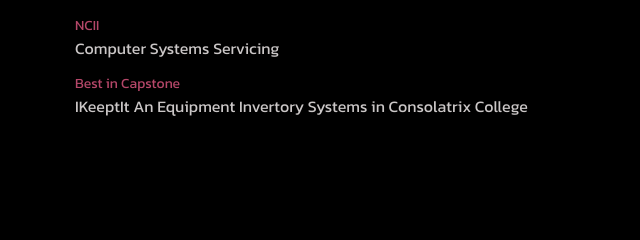
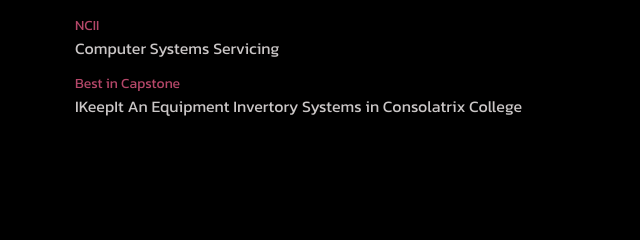
Before and after one commit to LordJamesQuintab/Quintab_MP1, a plain HTML site: page index.html in a window 1280 px wide. Both pictures are taken after a click on the element "Qualification". Shown: the part 1154-1394 px from the top of the page, 495-1135 px from the left. Drawn offline with nearby package versions, Linux system fonts and the light colour scheme.

Commit message:
changing Quali

```diff
--- a/index.html
+++ b/index.html
@@ -77,7 +77,7 @@
             <div class="tab-contents " id="qualification">
               <ul>
                 <li><span>NCII</span><br />Computer Systems Servicing</li>
-                <li><span>Best in Capstone</span><br />IKeeptIt An Equipment Invertory Systems in Consolatrix College</li>
+                <li><span>Best in Capstone</span><br />IKeepIt An Equipment Invertory Systems in Consolatrix College</li>
                 <li></li>
 
               </ul>
```
